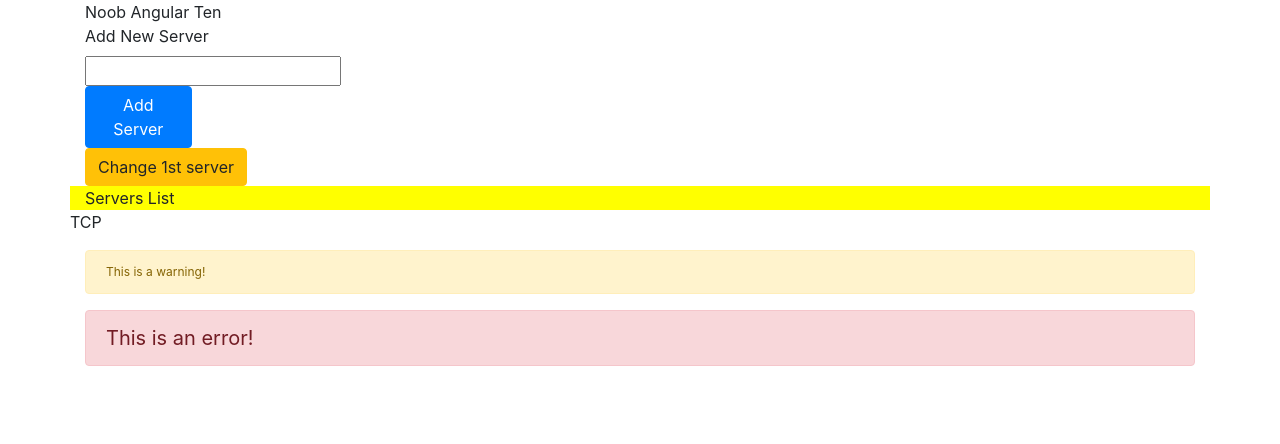
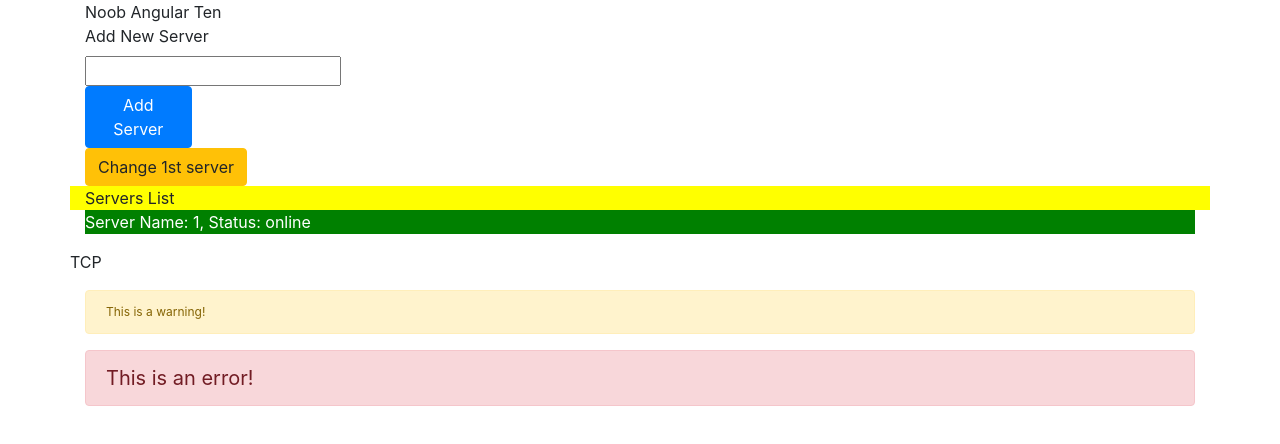
Before and after one commit to adarshsingh1407/noob-angular-ten, an Angular app: page / in a window 1280 px wide. Shown: the top 444 px of the page. Built offline with nearby package versions, Linux system fonts and the light colour scheme.

Commit message:
data service

```diff
--- a/src/app/app.component.ts
+++ b/src/app/app.component.ts
@@ -1,25 +1,30 @@
-import { Component } from '@angular/core';
-import { LogginServiceService } from './services/loggin-service.service';
+import { Component, OnInit } from '@angular/core';
+import { LoggingService } from './services/logging.service';
+import { ServerService } from './services/server.service';
 
 @Component({
   selector: 'app-root',
   templateUrl: './app.component.html',
   styleUrls: ['./app.component.css'],
-  providers: [LogginServiceService]
+  providers: [LoggingService, ServerService]
 })
-export class AppComponent {
+export class AppComponent implements OnInit {
   title = 'noob-angular-ten';
-  servers = [];
   activeBrandId = 'TCP';
+  servers: {name: string, status: string}[] = [];
 
-  constructor(private loggingService: LogginServiceService) {}
+  constructor(private loggingService: LoggingService, private serverService: ServerService) {}
+
+  ngOnInit() {
+    this.servers = this.serverService.servers;
+  }
 
   onServerAdded(newServer: {serverName: string, serverStatus: string}): void {
-    this.servers.push({name: newServer.serverName, status: newServer.serverStatus});
+    this.serverService.addServer({name: newServer.serverName, status: newServer.serverStatus});
   }
 
   changeFirstServer(): void {
-    this.servers[0].name = `Updated Server Name: ${new Date()}`;
+    this.serverService.changeFirstServerName();
   }
 
    handleServerSelected(selectedServerIndex: number): void {
--- a/src/app/services/loggin-service.service.ts
+++ b/src/app/services/logging.service.ts
@@ -3,7 +3,7 @@ import { Injectable } from '@angular/core';
 @Injectable({
   providedIn: 'root'
 })
-export class LogginServiceService {
+export class LoggingService {
 
   info(message: string): void {
     console.info(message);
--- /dev/null
+++ b/src/app/services/server.service.ts
@@ -0,0 +1,24 @@
+import { Injectable } from '@angular/core';
+
+@Injectable({
+  providedIn: 'root'
+})
+export class ServerService {
+
+  servers: {name: string, status: string}[] = [];
+
+  constructor() {
+    this.servers.push({
+      name: '1',
+      status: 'online'
+    });
+  }
+
+  addServer(newServer): void {
+    this.servers.push(newServer);
+  }
+
+  changeFirstServerName(): void {
+    this.servers[0].name = `Updated Server Name: ${new Date()}`;
+  }
+}
```
